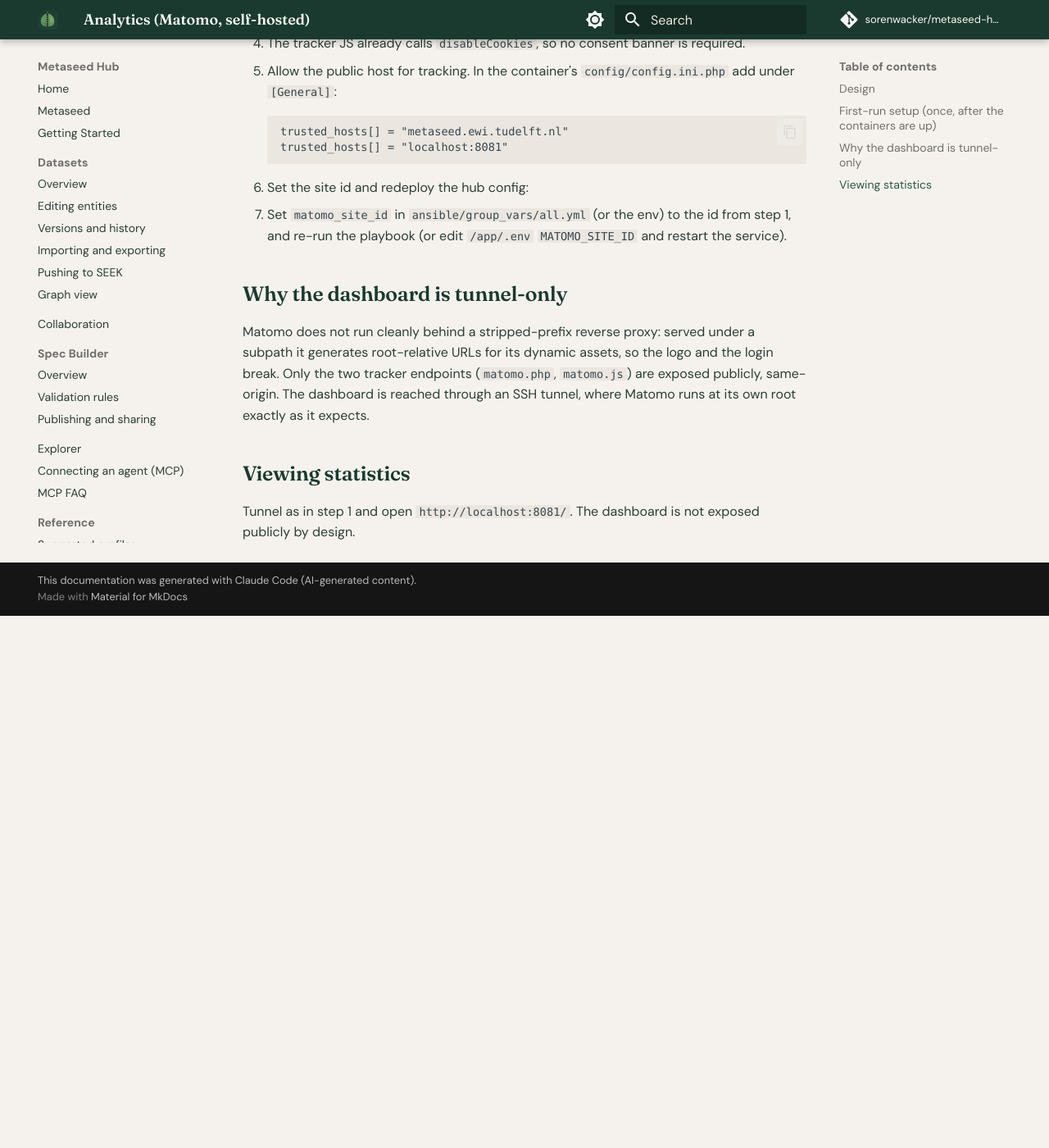
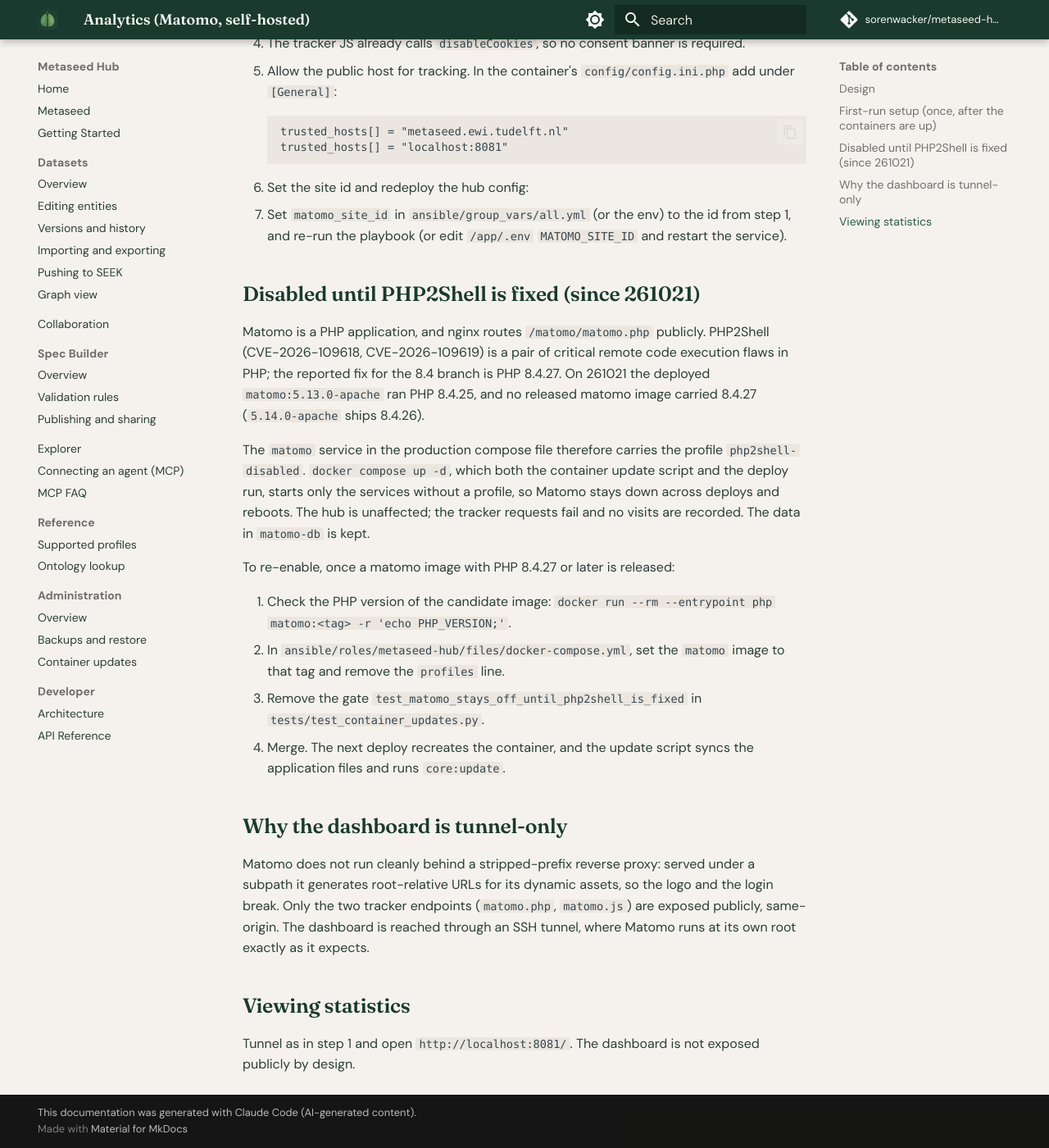
Before and after one commit to sorenwacker/metaseed-hub, an MkDocs documentation site: the page built from docs/matomo.md, in a window 1280 px wide and 1400 px high, scrolled down 928 px. Shown: the whole window at 82% size. Built offline with MkDocs 1.6.1 and Material for MkDocs 9.7.7, drawn with Linux system fonts in a browser that asks for light colours; comment, search, counter and statistics services are not loaded; before the commit the page ends 1679 px from its top, so only the background shows below that.

Commit message:
Matomo serves PHP publicly and no released image carries the PHP2Shell fix, so keep it out of compose up (#259)

```diff
--- a/docs/matomo.md
+++ b/docs/matomo.md
@@ -29,6 +29,19 @@
 4. Set the site id and redeploy the hub config:
    - Set `matomo_site_id` in `ansible/group_vars/all.yml` (or the env) to the id from step 1, and re-run the playbook (or edit `/app/.env` `MATOMO_SITE_ID` and restart the service).
 
+## Disabled until PHP2Shell is fixed (since 261021)
+
+Matomo is a PHP application, and nginx routes `/matomo/matomo.php` publicly. PHP2Shell (CVE-2026-109618, CVE-2026-109619) is a pair of critical remote code execution flaws in PHP; the reported fix for the 8.4 branch is PHP 8.4.27. On 261021 the deployed `matomo:5.13.0-apache` ran PHP 8.4.25, and no released matomo image carried 8.4.27 (`5.14.0-apache` ships 8.4.26).
+
+The `matomo` service in the production compose file therefore carries the profile `php2shell-disabled`. `docker compose up -d`, which both the container update script and the deploy run, starts only the services without a profile, so Matomo stays down across deploys and reboots. The hub is unaffected; the tracker requests fail and no visits are recorded. The data in `matomo-db` is kept.
+
+To re-enable, once a matomo image with PHP 8.4.27 or later is released:
+
+1. Check the PHP version of the candidate image: `docker run --rm --entrypoint php matomo:<tag> -r 'echo PHP_VERSION;'`.
+2. In `ansible/roles/metaseed-hub/files/docker-compose.yml`, set the `matomo` image to that tag and remove the `profiles` line.
+3. Remove the gate `test_matomo_stays_off_until_php2shell_is_fixed` in `tests/test_container_updates.py`.
+4. Merge. The next deploy recreates the container, and the update script syncs the application files and runs `core:update`.
+
 ## Why the dashboard is tunnel-only
 
 Matomo does not run cleanly behind a stripped-prefix reverse proxy: served under a subpath it generates root-relative URLs for its dynamic assets, so the logo and the login break. Only the two tracker endpoints (`matomo.php`, `matomo.js`) are exposed publicly, same-origin. The dashboard is reached through an SSH tunnel, where Matomo runs at its own root exactly as it expects.
```
Also changed, not shown: 2 other files.
